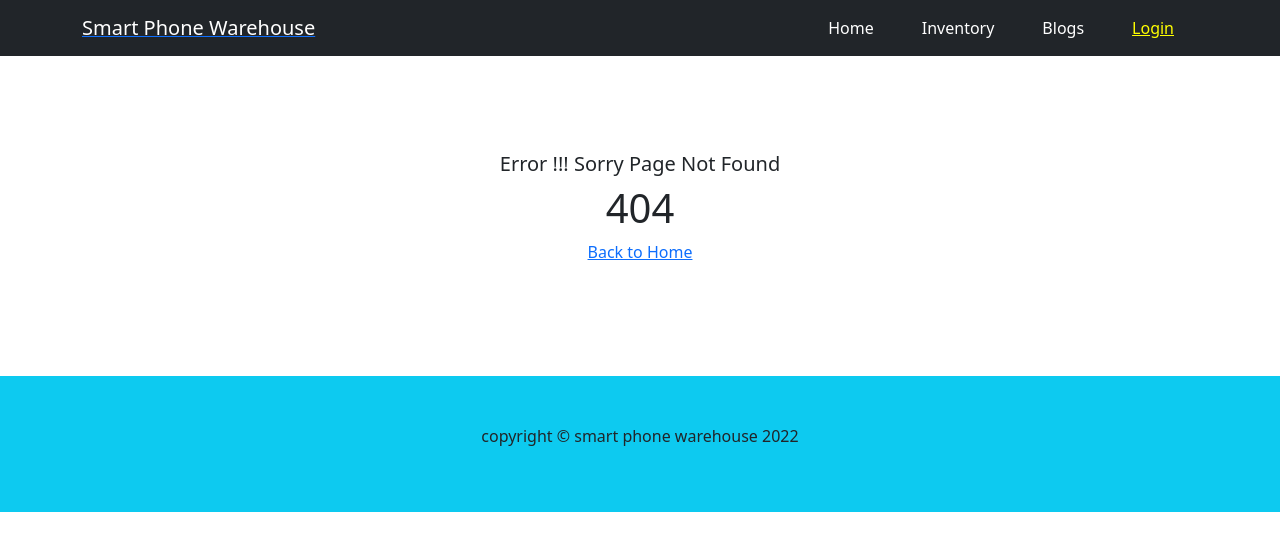
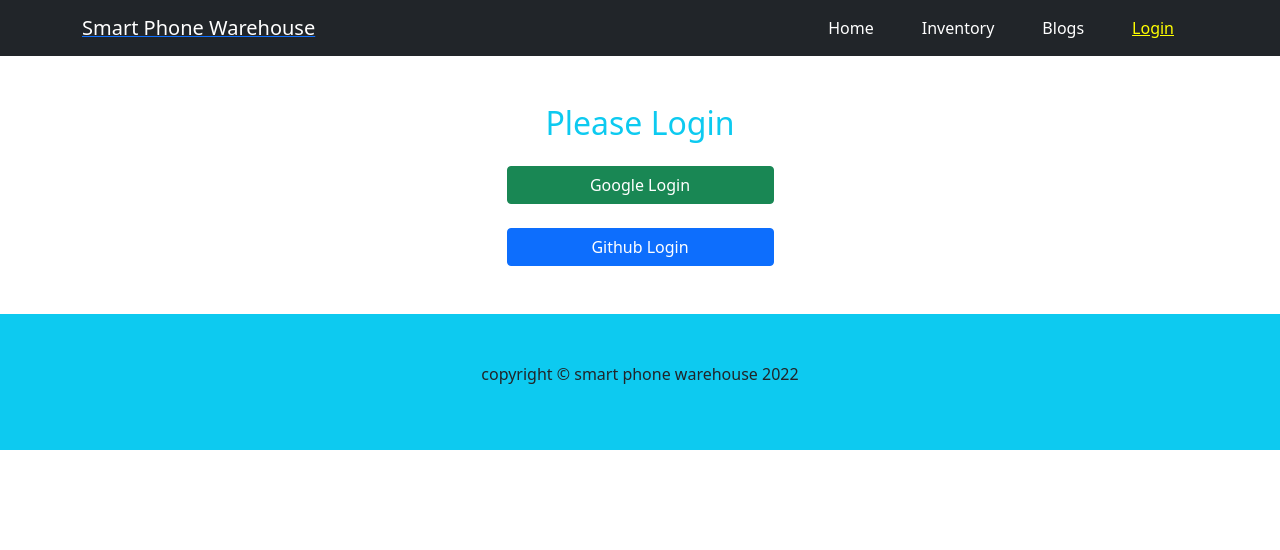
Before and after one commit to rashidul191/smartphone-warehouse-client-side, a React (Create React App) app: page /login in a window 1280 px wide. Before the commit this address had no page. Shown: the top 550 px of the page. Built offline with nearby package versions, Linux system fonts and the light colour scheme; no server answers.

Commit message:
social login and require auth done.

```diff
--- a/package.json
+++ b/package.json
@@ -7,9 +7,11 @@
     "@testing-library/react": "^13.3.0",
     "@testing-library/user-event": "^13.5.0",
     "bootstrap": "^5.1.3",
+    "firebase": "^9.8.4",
     "react": "^18.2.0",
     "react-bootstrap": "^2.4.0",
     "react-dom": "^18.2.0",
+    "react-firebase-hooks": "^5.0.3",
     "react-router-dom": "^6.3.0",
     "react-scripts": "5.0.1",
     "web-vitals": "^2.1.4"
--- a/public/index.html
+++ b/public/index.html
@@ -24,7 +24,7 @@
       work correctly both with client-side routing and a non-root public URL.
       Learn how to configure a non-root public URL by running `npm run build`.
     -->
-    <title>React App</title>
+    <title>smartphone-warehouse</title>
   </head>
   <body>
     <noscript>You need to enable JavaScript to run this app.</noscript>
--- a/src/App.js
+++ b/src/App.js
@@ -5,20 +5,31 @@ import Header from "./Pages/Header/Header";
 import Home from "./Pages/Home/Home";
 import NotFound from "./Shared/NotFound/NotFound";
 import Inventory from "./Pages/Home/Inventory/Inventory";
+import Login from "./Pages/Login/Login/Login";
+import RequireAuth from "./Pages/Login/RequireAuth/RequireAuth";
 
 function App() {
   return (
-    <div>
+    <>
       <Header></Header>
       <Routes>
         <Route path="/" element={<Home></Home>}></Route>
         <Route path="/home" element={<Home></Home>}></Route>
-        <Route path="/inventory/:id" element={<Inventory></Inventory>}></Route>
+        <Route
+          path="/inventory/:id"
+          element={
+            <RequireAuth>
+              <Inventory></Inventory>
+            </RequireAuth>
+          }
+        ></Route>
+
+        <Route path="/login" element={<Login></Login>}></Route>
 
         <Route path="*" element={<NotFound></NotFound>}></Route>
       </Routes>
       <Footer></Footer>
-    </div>
+    </>
   );
 }
 
--- a/src/Pages/Header/Header.js
+++ b/src/Pages/Header/Header.js
@@ -1,9 +1,19 @@
+import { signOut } from "firebase/auth";
 import React from "react";
 import { Navbar, Container, Nav } from "react-bootstrap";
+import { useAuthState } from "react-firebase-hooks/auth";
 import { Link } from "react-router-dom";
+import auth from "../../firebase.inti";
 import CustomLink from "../CustomLink/CustomLink";
 
 const Header = () => {
+  const [user] = useAuthState(auth);
+
+  // sign out or log out
+  const handleSignOut = () => {
+    signOut(auth);
+  };
+
   return (
     <Navbar collapseOnSelect expand="lg" bg="dark" variant="dark">
       <Container>
@@ -14,7 +24,6 @@ const Header = () => {
         <Navbar.Toggle aria-controls="responsive-navbar-nav" />
         <Navbar.Collapse id="responsive-navbar-nav">
           <Nav className="ms-auto">
-
             <Nav.Link className="mx-3">
               <CustomLink to="/home">Home</CustomLink>
             </Nav.Link>
@@ -26,9 +35,14 @@ const Header = () => {
               <CustomLink to="/blogs">Blogs</CustomLink>
             </Nav.Link>
             <Nav.Link className="mx-3">
-              <CustomLink to="/login">Login</CustomLink>
+              {user ? (
+                <button onClick={handleSignOut} className="btn btn-danger">
+                  Sign Out
+                </button>
+              ) : (
+                <CustomLink to="/login">Login</CustomLink>
+              )}
             </Nav.Link>
-
           </Nav>
         </Navbar.Collapse>
       </Container>
--- /dev/null
+++ b/src/Pages/Login/Login/Login.js
@@ -0,0 +1,14 @@
+import React from "react";
+import SocialLogin from "../SocialLogin/SocialLogin";
+
+const Login = () => {
+  return (
+    <div className="container my-5">
+      <h2 className="text-center text-info">Please Login</h2>
+
+      <SocialLogin></SocialLogin>
+    </div>
+  );
+};
+
+export default Login;
--- /dev/null
+++ b/src/Pages/Login/RequireAuth/RequireAuth.js
@@ -0,0 +1,21 @@
+import React from 'react';
+import { useAuthState } from 'react-firebase-hooks/auth';
+import { Navigate, useLocation } from 'react-router-dom';
+import auth from '../../../firebase.inti';
+
+const RequireAuth = ({ children }) => {
+    // let auth = useAuth();
+    const [user] = useAuthState(auth);
+  let location = useLocation();
+  if (!user) {
+    // Redirect them to the /login page, but save the current location they were
+    // trying to go to when they were redirected. This allows us to send them
+    // along to that page after they login, which is a nicer user experience
+    // than dropping them off on the home page.
+    return <Navigate to="/login" state={{ from: location }} replace />;
+  }
+
+  return children;
+};
+
+export default RequireAuth;
--- /dev/null
+++ b/src/Pages/Login/SocialLogin/SocialLogin.js
@@ -0,0 +1,73 @@
+import React from "react";
+import {
+  useSignInWithGithub,
+  useSignInWithGoogle,
+} from "react-firebase-hooks/auth";
+import { useLocation, useNavigate } from "react-router-dom";
+import auth from "../../../firebase.inti";
+import Loading from "../../../Shared/Loading/Loading";
+
+const SocialLogin = () => {
+  const [signInWithGoogle, userGoogle, loadingGoogle, errorGoogle] =
+    useSignInWithGoogle(auth);
+  const [signInWithGithub, userGithub, loadingGithub, errorGithub] =
+    useSignInWithGithub(auth);
+  const navigate = useNavigate();
+  let location = useLocation();
+
+
+  let from = location.state?.from?.pathname || "/";
+
+  if (userGoogle || userGithub) {
+    navigate(from, { replace: true });
+  }
+  let errorElement;
+  if (errorGoogle || errorGithub) {
+    errorElement = (
+      <p className="text-danger">
+        Error: {errorGoogle?.message} {errorGithub?.message}
+      </p>
+    );
+  }
+
+  if (loadingGoogle || loadingGithub) {
+    return <Loading></Loading>;
+  }
+
+  return (
+    <div className=" container w-50 mx-auto text-center mt-4">
+      {/* Error Message */}
+      {errorElement}
+      {/*  <div>
+        {errorGoogle ? (
+          <p className="text-danger">Error: {errorGoogle.message} {errorGithub.message}</p>
+        ) : (
+          ""
+        )}
+        {errorGithub ? (
+          <p className="text-danger">Error: {errorGithub.message}</p>
+        ) : (
+          ""
+        )}
+      </div> */}
+
+      <button
+        onClick={() => signInWithGoogle()}
+        className="btn btn-success w-50"
+      >
+        Google Login
+      </button>
+      <br />
+      <br />
+
+      <button
+        onClick={() => signInWithGithub()}
+        className="btn btn-primary w-50"
+      >
+        Github Login
+      </button>
+    </div>
+  );
+};
+
+export default SocialLogin;
--- /dev/null
+++ b/src/Shared/Loading/Loading.js
@@ -0,0 +1,11 @@
+import React from 'react';
+
+const Loading = () => {
+    return (
+        <div className='text-center'>
+            <p>Loading......</p>
+        </div>
+    );
+};
+
+export default Loading;
--- /dev/null
+++ b/src/firebase.inti.js
@@ -0,0 +1,21 @@
+// Import the functions you need from the SDKs you need
+import { initializeApp } from "firebase/app";
+import { getAuth } from "firebase/auth";
+// TODO: Add SDKs for Firebase products that you want to use
+// https://firebase.google.com/docs/web/setup#available-libraries
+
+// Your web app's Firebase configuration
+const firebaseConfig = {
+  apiKey: "AIzaSyDeAkdJ6ke4Cw7mC_N_8YmP7P5fZKST5Pg",
+  authDomain: "smartphone-warehouse-91a9a.firebaseapp.com",
+  projectId: "smartphone-warehouse-91a9a",
+  storageBucket: "smartphone-warehouse-91a9a.appspot.com",
+  messagingSenderId: "485707141628",
+  appId: "1:485707141628:web:0668531bc4e4f6ba06e279",
+};
+
+// Initialize Firebase
+const app = initializeApp(firebaseConfig);
+const auth = getAuth(app);
+
+export default auth;
```
Also changed, not shown: src/Pages/Login/Register/Register.js (added, +13 -0 lines), 1 other file (tests, documents, lock files or other folders).
